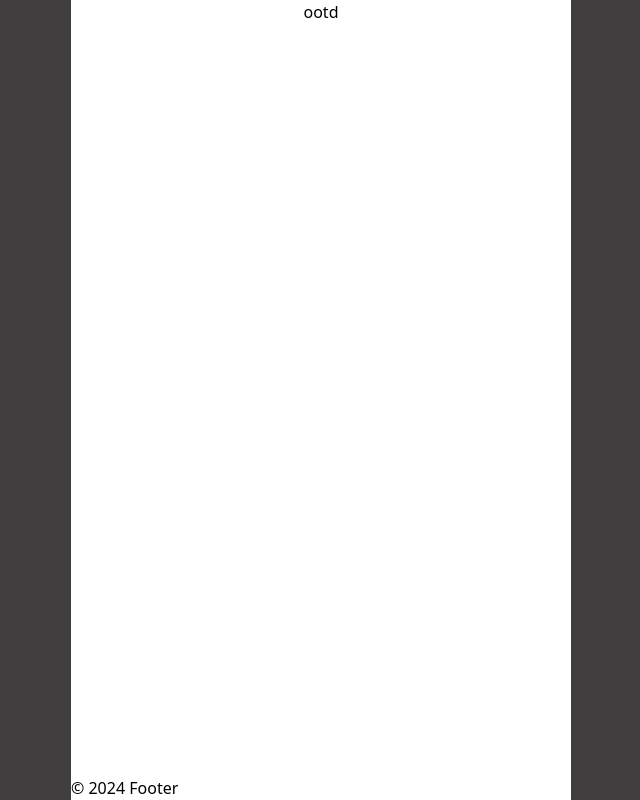
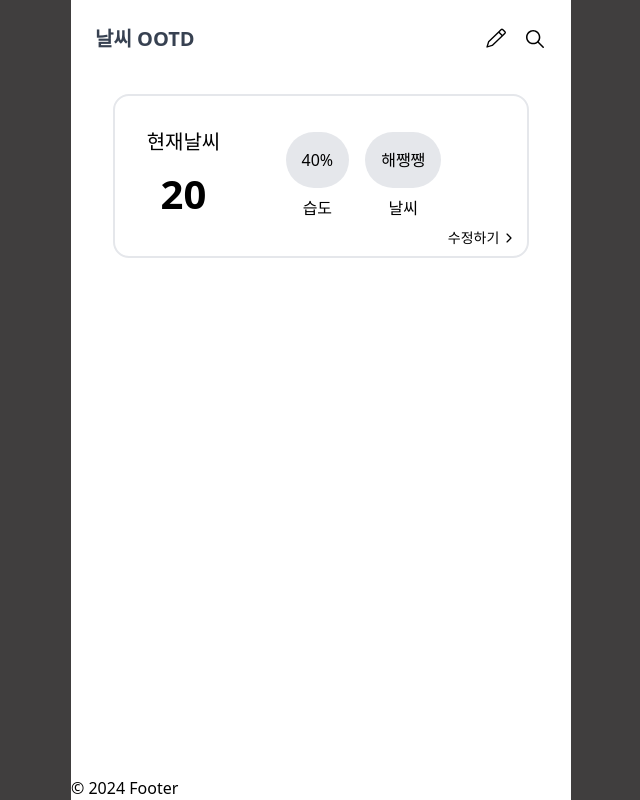
Before and after one commit to OneulUi/client, a Next.js app: page /ootd in a window 1280 px wide. Shown: the whole page, without its empty margins (319-959 px from the left). Built offline with nearby package versions, Linux system fonts and the light colour scheme.

Commit message:
Feat:ootd page component, header 구현

```diff
--- a/app/ootd/page.tsx
+++ b/app/ootd/page.tsx
@@ -1,3 +1,18 @@
+import Header from "@/components/ootd/Header";
+import Weather from "@/components/ootd/Weather";
+import { GoPencil } from "react-icons/go";
+import { IoIosSearch } from "react-icons/io";
 export default function Ootd() {
-  return <div>ootd</div>;
+  return (
+    <main className="w-full flex flex-col items-center">
+      <section className="flex items-center justify-between p-6 w-full backdrop-blur-[1px]">
+        <span className="text-gray-700 text-[20px] font-bold">날씨 OOTD</span>
+        <span className="flex">
+          <GoPencil className="mr-4" size={22} />
+          <IoIosSearch size={24} />
+        </span>
+      </section>
+      <Weather />
+    </main>
+  );
 }
--- a/components/ootd/Text.tsx
+++ b/components/ootd/Text.tsx
@@ -1,7 +1,10 @@
 export default function Text() {
   return (
-    <section className="flex border-2 rounded-2xl p-4 w-5/6 m-4 h-[300px] bg-gray-200">
-      <div className="font-thin">글 작성하기</div>
-    </section>
+    <>
+      <section className="flex border-2 rounded-2xl p-4 w-5/6 m-4 h-[300px] bg-gray-200">
+        <div className="font-thin">글 작성하기</div>
+      </section>
+      <button className="m-4 border-2 p-2 rounded-xl">올리기</button>
+    </>
   );
 }
```
